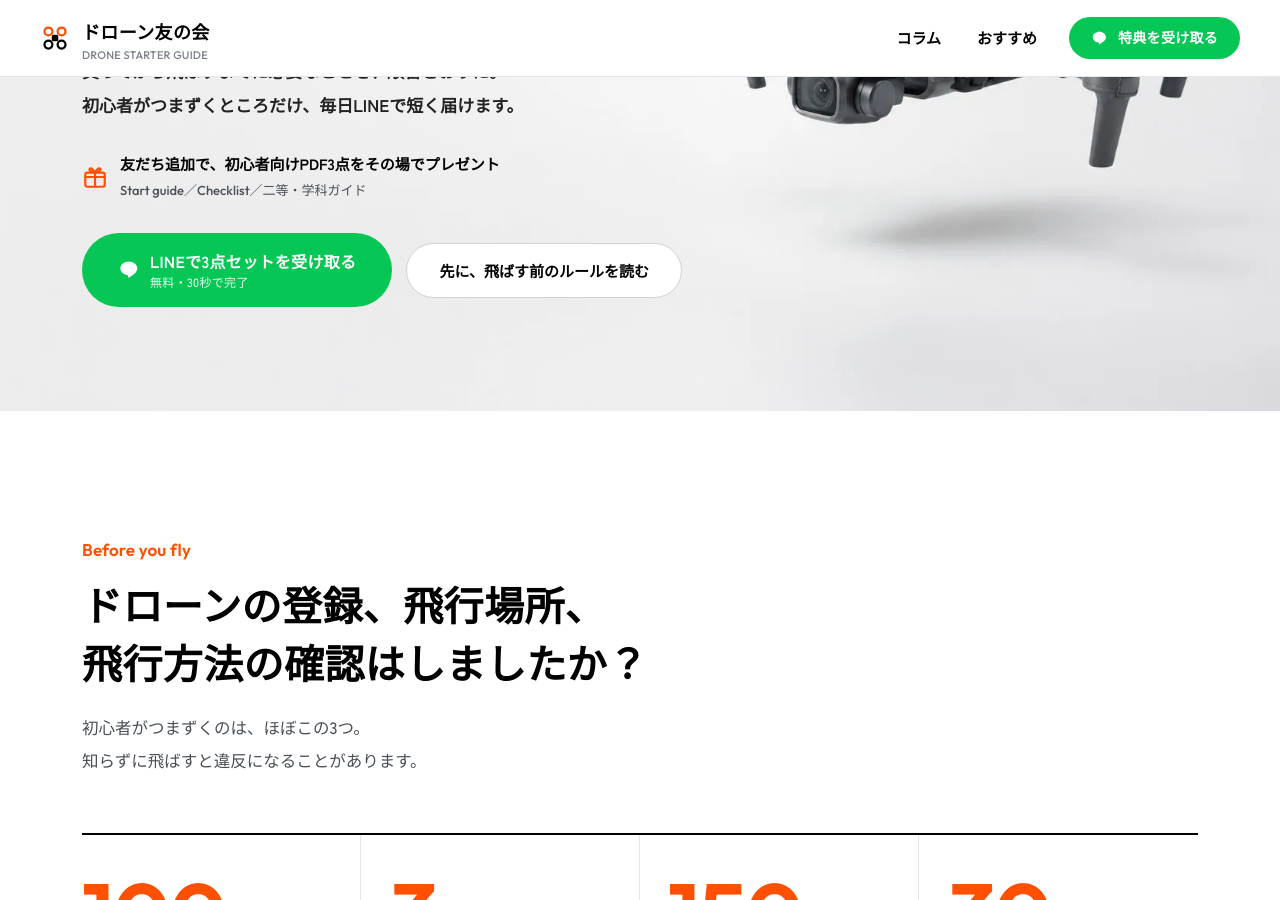
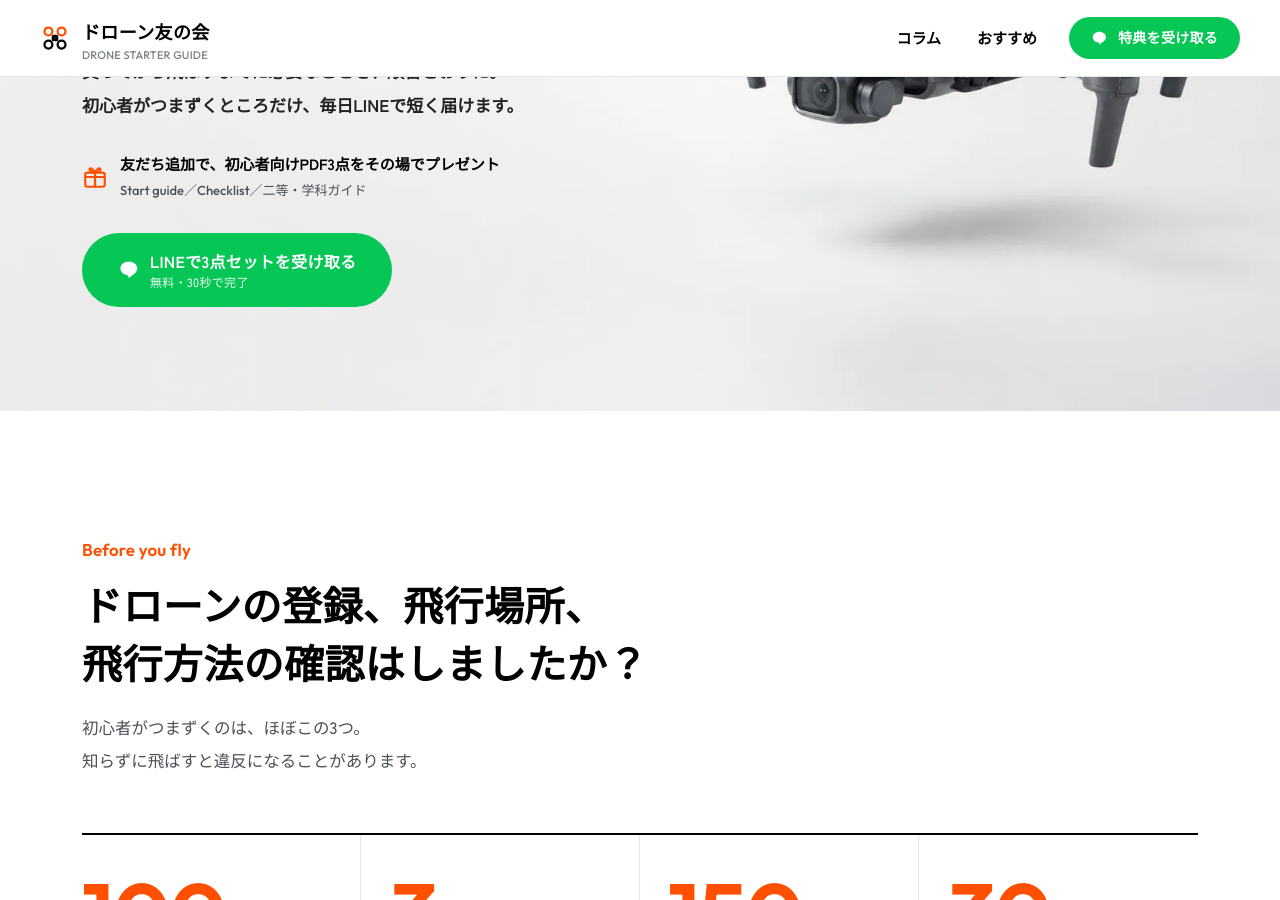
Before and after one commit to KoheiMizoguchi/drone-tomonokai, a Jekyll site: the page built from index.html, in a window 1280 px wide and 900 px high, scrolled down 368 px. Built offline with Jekyll 4.4.1, drawn with Linux system fonts in a browser that asks for light colours.

Commit message:
ヒーローの「先に、飛ばす前のルールを読む」ボタンを削除
Co-Authored-By: Claude Opus 5.5 <noreply@anthropic.com>

```diff
--- a/index.html
+++ b/index.html
@@ -199,7 +199,6 @@ layout: null
             <svg width="22" height="22" viewBox="0 0 24 24" aria-hidden="true" fill="currentColor"><path d="M12 2.6c-5.2 0-9.4 3.4-9.4 7.6 0 3.8 3.3 6.9 7.8 7.5.3.06.7.2.81.46.1.24.06.6.03.85l-.13.79c-.04.23-.19.9.79.49s5.27-3.1 7.19-5.32c1.33-1.45 1.96-2.93 1.96-4.77 0-4.2-4.23-7.6-9.45-7.6Z"/></svg>
             <span>LINEで<wbr>3点セットを<wbr>受け<wbr>取る<span class="btn-sub">無料・30秒で<wbr>完了</span></span>
           </a>
-          <a class="btn-ghost" href="#learn">先に、<wbr>飛ばす前の<wbr>ルールを<wbr>読む</a>
         </div>
       </div>
     </div>
```
